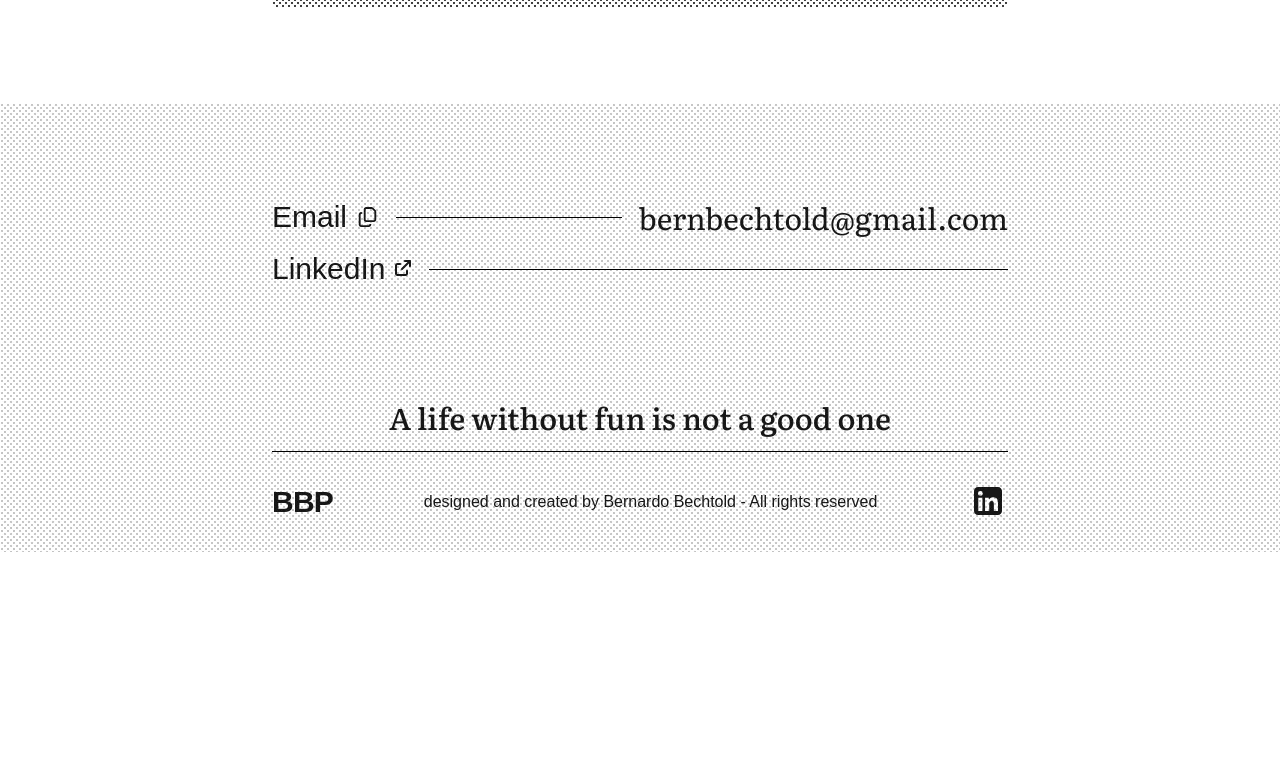
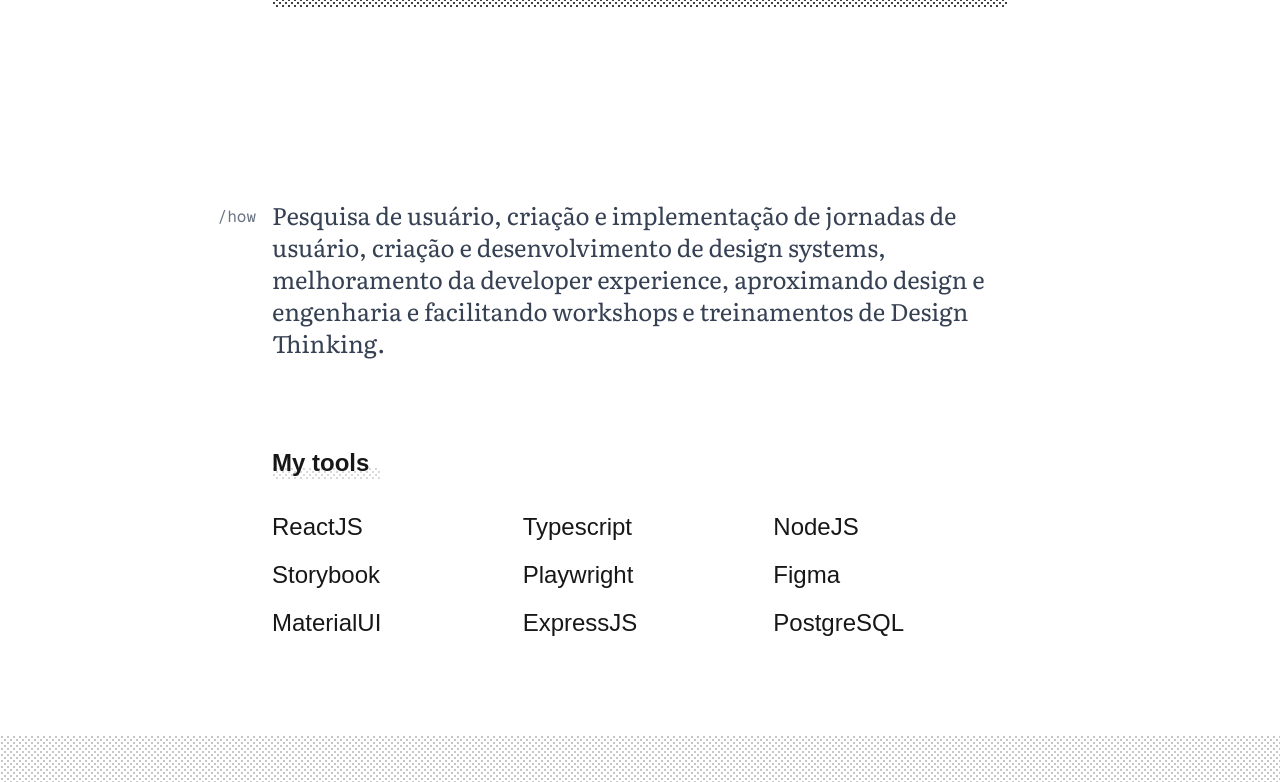
Before and after one commit to bernbecht/bbp-portfolio, a Next.js app: page / in a window 1280 px wide. Shown: the part 1377-2159 px from the top of the page. Before the commit the page ends 1929 px from the top, so only its background shows below. Built offline with nearby package versions, Linux system fonts and the light colour scheme.

Commit message:
✨ adds my tools sections

```diff
--- a/app/globals.css
+++ b/app/globals.css
@@ -75,4 +75,34 @@
     z-index: -1;
     border-radius: 5px;
   }
+
+  .tools-section_title {
+    @apply text-2xl;
+    position: relative;
+    display: inline-block;
+    font-weight: 700;
+  }
+
+  .tools-section_title::before {
+    content: "";
+    position: absolute;
+    top: 0;
+    left: 0;
+    right: 0;
+    bottom: 0;
+    background-image: url("/dither.svg");
+    background-repeat: repeat;
+    background-position: 2px 2px;
+    opacity: 0.2; /* adjust as needed */
+    z-index: -1;
+    top: 20px;
+  }
+
+  .tools-grid {
+    grid-template-columns: repeat(3, 1fr);
+    gap: 1rem;
+    list-style: none;
+    display: grid;
+    @apply text-2xl;
+  }
 }
--- a/app/page.tsx
+++ b/app/page.tsx
@@ -3,6 +3,12 @@
 import { Hero } from "@/components/Hero";
 import { Section, SectionParagraph } from "@/components/Section";
 import { StatusBar } from "@/components/StatusBar";
+
+import { Literata } from "next/font/google";
+
+const literata = Literata({
+  subsets: ["latin"],
+});
 
 export default function Home() {
   return (
@@ -23,6 +29,26 @@
         </SectionParagraph>
         <CompaniesGrid />
       </Section>
+      <Section id="how" label="/how">
+        <SectionParagraph>
+          Pesquisa de usuário, criação e implementação de jornadas de usuário,
+          criação e desenvolvimento de design systems, melhoramento da developer
+          experience, aproximando design e engenharia e facilitando workshops e
+          treinamentos de Design Thinking.
+        </SectionParagraph>
+        <h1 className={`tools-section_title mb-8 mt-16 pr-3`}>My tools</h1>
+        <ul className={`tools-grid`}>
+          <li>ReactJS</li>
+          <li>Typescript</li>
+          <li>NodeJS</li>
+          <li>Storybook</li>
+          <li>Playwright</li>
+          <li>Figma</li>
+          <li>MaterialUI</li>
+          <li>ExpressJS</li>
+          <li>PostgreSQL</li>
+        </ul>
+      </Section>
       <Footer />
     </>
   );
```
